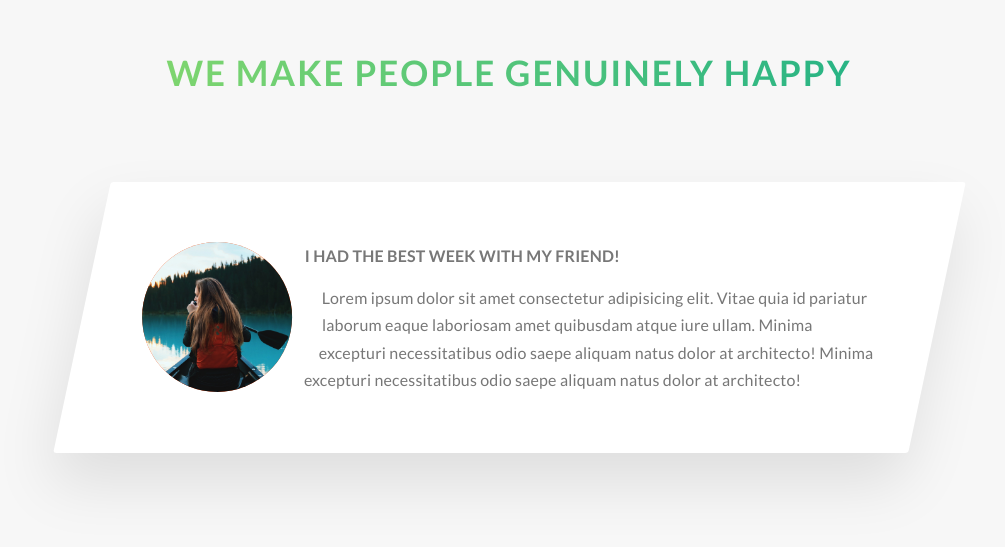
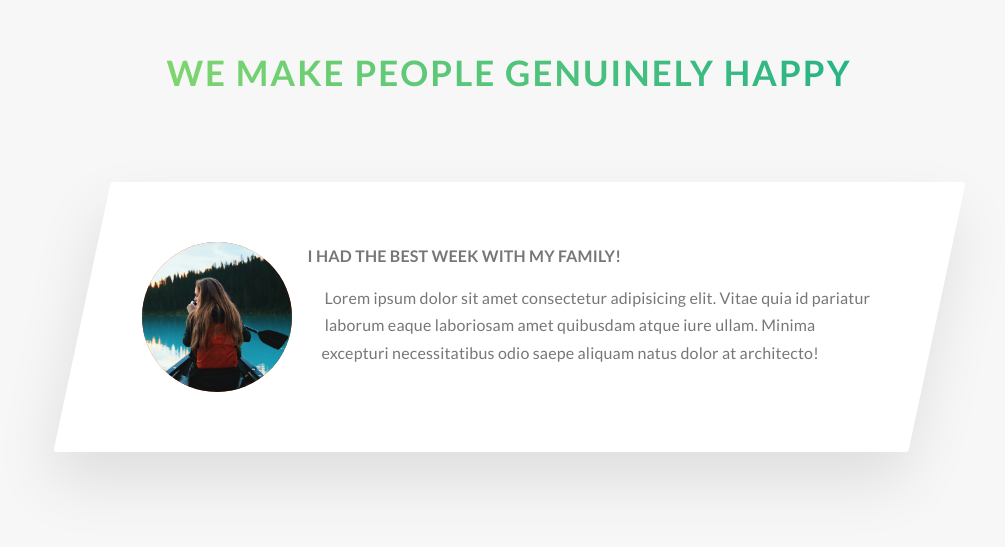
Before and after one commit to shaunak-badani/Natours-React, a React (Vite) app: page / in a window 1280 px wide. Shown: the part 5479-6026 px from the top of the page, without its empty margins (131-1136 px from the left). Built offline with nearby package versions, Linux system fonts and the light colour scheme.

Commit message:
Add components for Story

```diff
--- /dev/null
+++ b/src/components/Story.scss
@@ -0,0 +1,74 @@
+@use "../styles/variables" as *;
+@use '../styles/mixins' as *;
+
+
+
+.story {
+    // display flow root now works too as an alternative to clearifx
+    @include clearfix;
+
+    width: 75%;
+    margin: 0 auto;
+    box-shadow: 0 3rem 6rem rgba($color-black, 0.1);
+    background-color: $color-white;
+    border-radius: 3px;
+
+    padding: 6rem;
+    padding-left: 9rem;
+
+    font-size: $default-font-size;
+    transform: skewX(-12deg);
+
+    &Shape {
+        width: 15rem;
+        height: 15rem;
+        float: left;
+        background-color: orangered;
+        shape-outside: circle(50% at 50% 50%);
+        -webkit-shape-outside: circle(50% at 50% 50%);
+
+        clip-path: circle(50% at 50% 50%);
+        -webkit-clip-path: circle(50% at 50% 50%);
+
+        transform: translateX(-3rem) skewX(12deg);
+
+        position: relative;
+
+    }
+
+    &Image {
+        height: 100%;
+
+        transform: translateX(-4rem) scale(1.4);
+
+        transition: all 0.2s;
+    }
+
+    &Text {
+        transform: skewX(12deg);
+    }
+
+    &Caption {
+        position: absolute;
+        top: 50%;
+        left: 50%;
+        color: $color-white;
+        text-transform: uppercase;
+        transform: translate(-50%, 20%);
+        text-align: center;
+        font-size: 1.7rem;
+        opacity: 0;
+        transition: all 0.2s;
+        backface-visibility: hidden;
+    }
+
+    &:hover &Caption {
+        opacity: 1;
+        transform: translate(-50%, -50%);
+    }
+
+    &:hover &Image {
+        transform: translateX(-4rem) scale(1);
+        filter: blur(3px) brightness(80%);
+    }
+}
--- /dev/null
+++ b/src/components/Story.tsx
@@ -0,0 +1,36 @@
+import type { ReactNode } from "react";
+import "./Story.scss";
+
+
+const Story = ({ children } : { children : ReactNode }) => {
+
+    return (
+        <div className="story">
+            {children}
+        </div>
+    )
+}
+
+const StoryFigure = ({ imageSrc, imageCaption } : { imageSrc : string, imageCaption : string }) => {
+    return (
+        <figure className="storyShape">
+            <img src={imageSrc} alt="Person on a tour" className="storyImage"/>
+            <figcaption className="storyCaption">
+                {imageCaption}
+            </figcaption>
+        </figure>
+    )
+}
+
+const StoryText = ({ children } : { children : ReactNode}) => {
+
+    return (
+        <div className="storyText">
+            {children}
+        </div>
+    )
+}
+
+export default Story;
+
+export { StoryFigure, StoryText };
--- a/src/pages/Stories.scss
+++ b/src/pages/Stories.scss
@@ -5,68 +5,3 @@
     background-color: $color-grey-light-1;
 
 }
-
-.story {
-    width: 75%;
-    margin: 0 auto;
-    box-shadow: 0 3rem 6rem rgba($color-black, 0.1);
-    background-color: $color-white;
-    border-radius: 3px;
-
-    padding: 6rem;
-    padding-left: 9rem;
-
-    font-size: $default-font-size;
-    transform: skewX(-12deg);
-
-    &Shape {
-        width: 15rem;
-        height: 15rem;
-        float: left;
-        background-color: orangered;
-        shape-outside: circle(50% at 50% 50%);
-        -webkit-shape-outside: circle(50% at 50% 50%);
-
-        clip-path: circle(50% at 50% 50%);
-        -webkit-clip-path: circle(50% at 50% 50%);
-
-        transform: translateX(-3rem) skewX(12deg);
-
-        position: relative;
-    }
-
-    &Image {
-        height: 100%;
-
-        transform: translateX(-4rem) scale(1.4);
-        transition: all 0.2s;
-    }
-
-    &Text {
-        transform: skewX(12deg);
-    }
-
-    &Caption {
-        position: absolute;
-        top: 50%;
-        left: 50%;
-        color: $color-white;
-        text-transform: uppercase;
-        transform: translate(-50%, 20%);
-        text-align: center;
-        font-size: 1.7rem;
-        opacity: 0;
-        transition: all 0.2s;
-        backface-visibility: hidden;
-    }
-
-    &:hover &Caption {
-        opacity: 1;
-        transform: translate(-50%, -50%);
-    }
-
-    &:hover &Image {
-        transform: translateX(-4rem) scale(1);
-        filter: blur(3px) brightness(80%);
-    }
-}
--- a/src/pages/Stories.tsx
+++ b/src/pages/Stories.tsx
@@ -3,6 +3,7 @@ import { HeadingSecondary, HeadingTertiary } from "../components/Headings";
 import Row from "../components/Row";
 import "./Stories.scss";
 import nat8 from "../assets/img/nat-8.jpg";
+import Story, { StoryFigure, StoryText } from "../components/Story";
 
 const Stories = () => {
 
@@ -14,22 +15,19 @@ const Stories = () => {
                 </HeadingSecondary>
             </CenterText>
             <Row>
-                <div className="story">
-                    <figure className="storyShape">
-                        <img src={nat8} alt="Person on a tour" className="storyImage"/>
-                        <figcaption className="storyCaption">
-                            Mary Smith
-                        </figcaption>
-                    </figure>
-                    <div className="storyText">
+                <Story>
+                    <StoryFigure
+                        imageSrc={nat8}
+                        imageCaption="Mary Smith" />
+                    <StoryText>
                         <HeadingTertiary classNames={["uMarginBottomSmall"]}>
-                            I had the best week with my friend!
+                            I had the best week with my family!
                         </HeadingTertiary>
                         <p>
-                            Lorem ipsum dolor sit amet consectetur adipisicing elit. Vitae quia id pariatur laborum eaque laboriosam amet quibusdam atque iure ullam. Minima excepturi necessitatibus odio saepe aliquam natus dolor at architecto! Minima excepturi necessitatibus odio saepe aliquam natus dolor at architecto!
+                            Lorem ipsum dolor sit amet consectetur adipisicing elit. Vitae quia id pariatur laborum eaque laboriosam amet quibusdam atque iure ullam. Minima excepturi necessitatibus odio saepe aliquam natus dolor at architecto!
                         </p>
-                    </div>
-                </div>
+                    </StoryText>
+                </Story>
             </Row>
         </section>
     )
```
